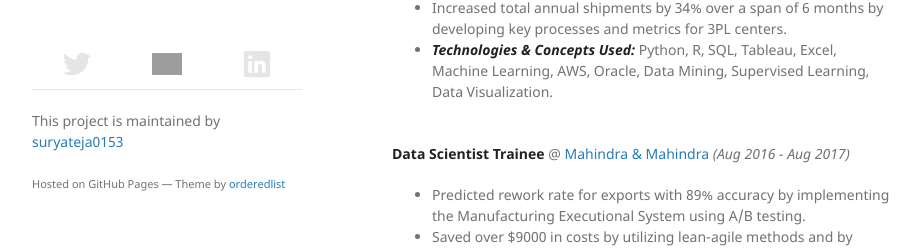
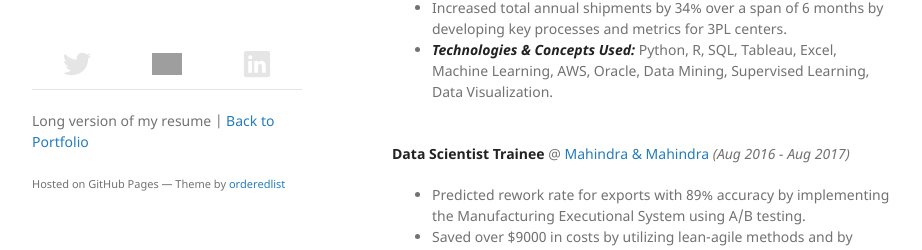
Before and after one commit to suryateja0153/Digital_Resume, a Jekyll site: the page built from index.md, in a window 1280 px wide and 900 px high, scrolled down 491 px. Shown: the part 637-887 px from the top of the window, without its empty margins (178-1100 px from the left). Built offline with Jekyll 4.4.1, drawn with Linux system fonts in a browser that asks for light colours; our own code applies the rules of GitHub Pages for plain Markdown files; grey boxes are pictures that could not be loaded.

Commit message:
Updated default.html

```diff
--- a/_layouts/default.html
+++ b/_layouts/default.html
@@ -49,9 +49,7 @@
             </td>
           </tr>
         </table>
-        {% if site.github.is_project_page %}
-        <p>This project is maintained by <a href="{{ site.github.owner_url }}">{{ site.github.owner_name }}</a></p>
-        {% endif %}
+        <p>Long version of my resume | <a href="https://suryatejachalapati.com/">Back to Portfolio</a></p>
         <p><small>Hosted on GitHub Pages &mdash; Theme by <a href="https://github.com/orderedlist">orderedlist</a></small></p>
       </footer>
     </div>
```
